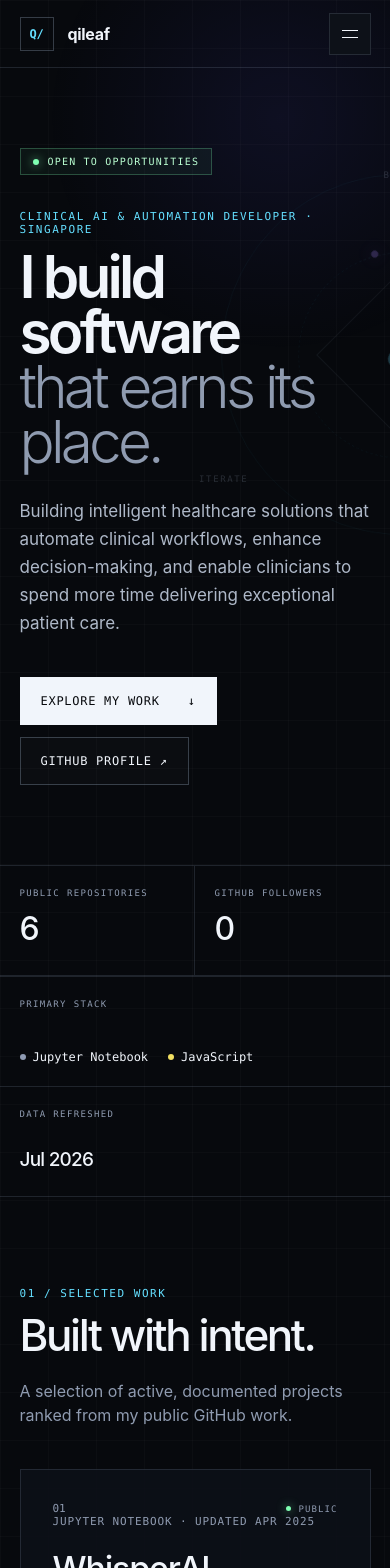
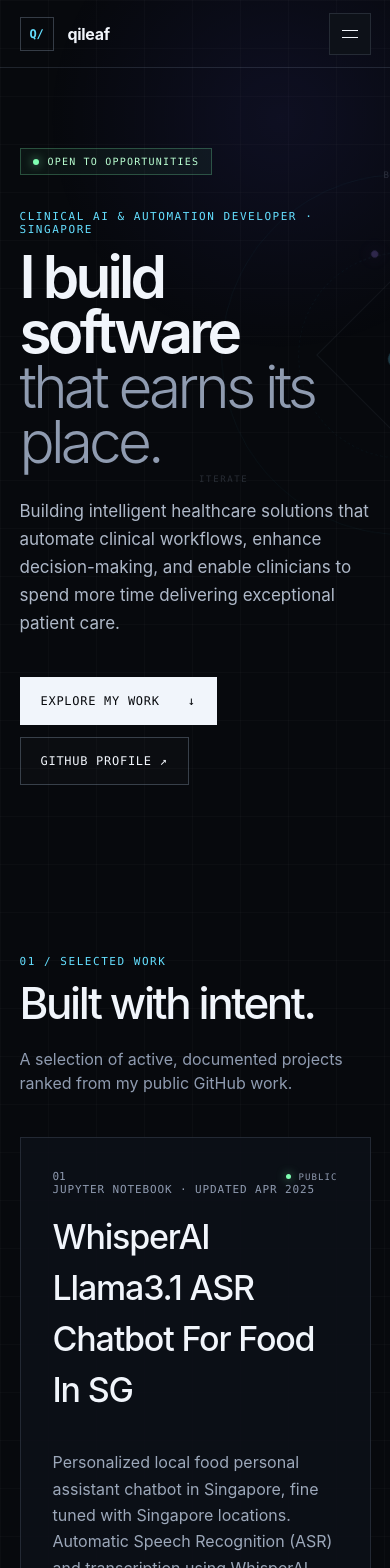
Before and after one commit to qileaf/qileaf.github.io, a Next.js app: page / in a window 390 px wide. Shown: the top 1568 px of the page. Built offline with nearby package versions, Linux system fonts and the light colour scheme.

Commit message:
Simplify portfolio project sections

```diff
--- a/app/globals.css
+++ b/app/globals.css
@@ -138,19 +138,6 @@ h1 em { color: var(--muted); font-weight: 350; font-style: normal; }
 .scroll-cue i { width: 45px; height: 1px; background: var(--line-strong); }
 @keyframes rotate { to { transform: rotate(360deg); } }
 
-.telemetry {
-  max-width: 1440px; margin: auto; display: grid; grid-template-columns: 1fr 1fr 2fr 1fr;
-  border-top: 1px solid var(--line); border-bottom: 1px solid var(--line);
-}
-.telemetry > div { min-height: 126px; padding: 28px 3vw; border-right: 1px solid var(--line); display: flex; flex-direction: column; justify-content: space-between; }
-.telemetry > div:last-child { border-right: 0; }
-.telemetry-label { color: var(--muted); font: 9px var(--mono); text-transform: uppercase; letter-spacing: .15em; }
-.telemetry strong { font-size: 32px; font-weight: 450; letter-spacing: -.04em; }
-.telemetry-date { font-size: 19px !important; }
-.language-telemetry > div { display: flex; gap: 20px; flex-wrap: wrap; }
-.language-telemetry > div span { display: flex; align-items: center; gap: 7px; font: 12px var(--mono); }
-.language-telemetry i { width: 6px; height: 6px; border-radius: 50%; }
-
 .section { max-width: 1440px; margin: auto; padding: 130px 5vw; border-bottom: 1px solid var(--line); }
 .section-heading { display: flex; justify-content: space-between; align-items: end; gap: 60px; margin-bottom: 62px; }
 .section-heading .eyebrow { margin-top: 0; }
@@ -217,9 +204,6 @@ footer a:hover { color: var(--cyan); }
   .hero-orbit { right: -22%; opacity: .42; }
   .featured-grid, .repository-grid { grid-template-columns: repeat(2, 1fr); }
   .featured-grid .project-card:last-child { grid-column: 1 / -1; }
-  .telemetry { grid-template-columns: repeat(2, 1fr); }
-  .telemetry > div:nth-child(2) { border-right: 0; }
-  .telemetry > div:nth-child(-n+2) { border-bottom: 1px solid var(--line); }
   .about { gap: 6vw; }
 }
 
@@ -240,10 +224,6 @@ footer a:hover { color: var(--cyan); }
   .hero h1 { font-size: clamp(49px, 15vw, 72px); }
   .hero-orbit { width: 430px; top: 36%; right: -58%; opacity: .24; }
   .scroll-cue { display: none; }
-  .telemetry { grid-template-columns: 1fr 1fr; }
-  .telemetry > div { min-height: 110px; padding: 22px 5vw; }
-  .language-telemetry { grid-column: 1 / -1; border-top: 1px solid var(--line); border-right: 0 !important; }
-  .telemetry > div:last-child { grid-column: 1 / -1; border-top: 1px solid var(--line); }
   .section { padding-top: 90px; padding-bottom: 90px; }
   .section-heading { display: block; margin-bottom: 42px; }
   .section-heading > p { margin-top: 22px; }
--- a/app/portfolio-client.tsx
+++ b/app/portfolio-client.tsx
@@ -44,17 +44,6 @@ type Profile = {
   featuredRepos: string[];
   hiddenRepos: string[];
   projectNotes: Record<string, string>;
-};
-
-const languageColors: Record<string, string> = {
-  TypeScript: "#55d8ff",
-  JavaScript: "#f1df62",
-  Python: "#8ab4ff",
-  HTML: "#ff8d72",
-  CSS: "#c68cff",
-  Java: "#f89870",
-  "C++": "#ff7ca8",
-  C: "#b8c5df",
 };
 
 function formatDate(value: string) {
@@ -170,14 +159,6 @@ export function Portfolio({
     );
   });
 
-  const languageCounts = projects.reduce<Record<string, number>>((acc, repo) => {
-    if (repo.language) acc[repo.language] = (acc[repo.language] || 0) + 1;
-    return acc;
-  }, {});
-  const primaryLanguages = Object.entries(languageCounts)
-    .sort((a, b) => b[1] - a[1])
-    .slice(0, 4);
-
   return (
     <main>
       <header className="site-header">
@@ -247,37 +228,6 @@ export function Portfolio({
         <div className="scroll-cue" aria-hidden="true">
           <span>SCROLL TO EXPLORE</span>
           <i />
-        </div>
-      </section>
-
-      <section className="telemetry" aria-label="GitHub profile statistics">
-        <div>
-          <span className="telemetry-label">Public repositories</span>
-          <strong>{github.profile.public_repos || projects.length}</strong>
-        </div>
-        <div>
-          <span className="telemetry-label">GitHub followers</span>
-          <strong>{github.profile.followers}</strong>
-        </div>
-        <div className="language-telemetry">
-          <span className="telemetry-label">Primary stack</span>
-          <div>
-            {primaryLanguages.map(([name]) => (
-              <span key={name}>
-                <i
-                  style={{ background: languageColors[name] || "#8f9bb3" }}
-                  aria-hidden="true"
-                />
-                {name}
-              </span>
-            ))}
-          </div>
-        </div>
-        <div>
-          <span className="telemetry-label">Data refreshed</span>
-          <strong className="telemetry-date">
-            {formatDate(github.generatedAt)}
-          </strong>
         </div>
       </section>
 
--- a/data/github.json
+++ b/data/github.json
@@ -1,5 +1,5 @@
 {
-  "generatedAt": "2026-07-25T08:41:58.575Z",
+  "generatedAt": "2026-07-25T08:54:21.331Z",
   "profile": {
     "login": "qileaf",
     "name": null,
@@ -69,18 +69,6 @@
       "updated_at": "2025-01-11T05:51:21Z",
       "fork": false,
       "archived": false
-    },
-    {
-      "name": "qileaf.github.io",
-      "description": null,
-      "html_url": "https://github.com/qileaf/qileaf.github.io",
-      "homepage": null,
-      "language": "JavaScript",
-      "topics": [],
-      "stargazers_count": 0,
-      "updated_at": "2026-07-09T08:06:23Z",
-      "fork": false,
-      "archived": false
     }
   ]
 }
--- a/data/profile.json
+++ b/data/profile.json
@@ -9,6 +9,6 @@
   "resumeUrl": "https://www.linkedin.com/in/faeliq/",
   "skills": ["Python", "SQL", "Natural Language Processing", "Data Analytics", "Clinical Analytics", "Microsoft Power Platform", "Digital Process Automation", "Process Improvement", "Operations Management"],
   "featuredRepos": [],
-  "hiddenRepos": [],
+  "hiddenRepos": ["qileaf.github.io"],
   "projectNotes": {}
 }
```
